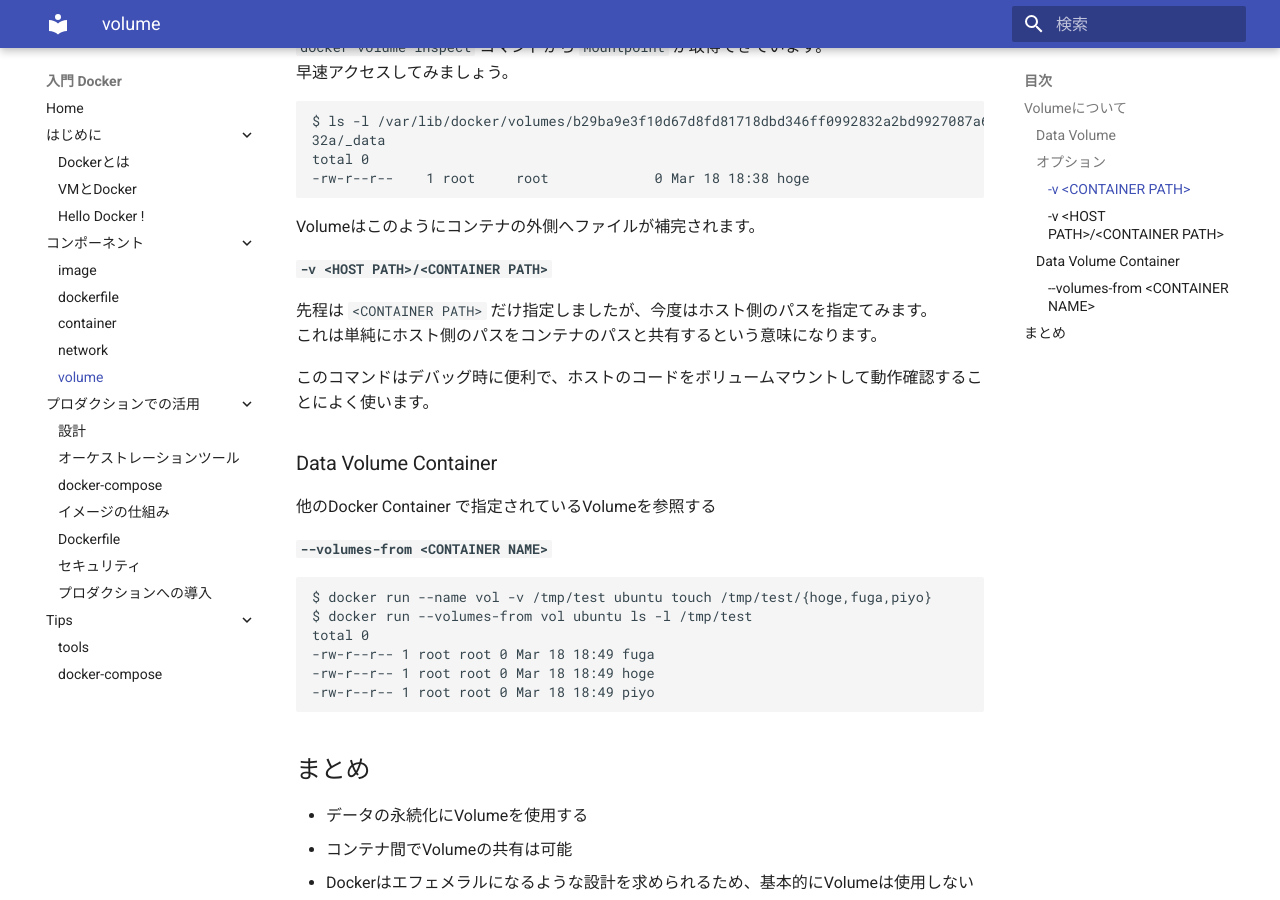
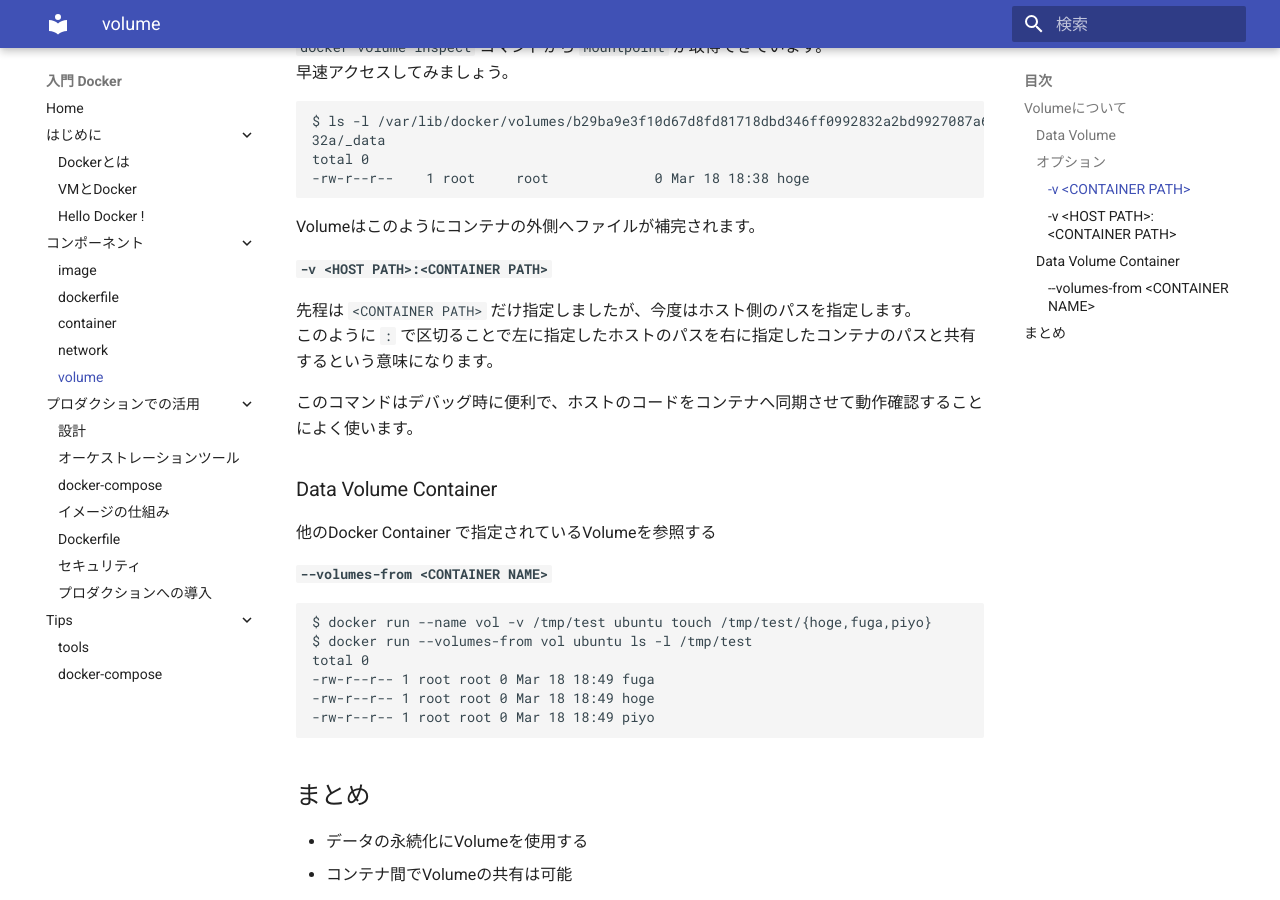
Before and after one commit to y-ohgi/introduction-docker, an MkDocs documentation site: the page built from docs/2_component/volume.md, in a window 1280 px wide and 900 px high, scrolled down 1099 px. Built offline with MkDocs 1.6.1 and Material for MkDocs 9.7.7, drawn with Linux system fonts in a browser that asks for light colours.

Commit message:
Fix volume mount command

```diff
--- a/docs/2_component/volume.md
+++ b/docs/2_component/volume.md
@@ -49,12 +49,11 @@
 Volumeはこのようにコンテナの外側へファイルが補完されます。
 
 
-#### `-v <HOST PATH>/<CONTAINER PATH>`
-先程は `<CONTAINER PATH>` だけ指定しましたが、今度はホスト側のパスを指定てみます。
-これは単純にホスト側のパスをコンテナのパスと共有するという意味になります。
+#### `-v <HOST PATH>:<CONTAINER PATH>`
+先程は `<CONTAINER PATH>` だけ指定しましたが、今度はホスト側のパスを指定します。
+このように `:` で区切ることで左に指定したホストのパスを右に指定したコンテナのパスと共有するという意味になります。
 
-このコマンドはデバッグ時に便利で、ホストのコードをボリュームマウントして動作確認することによく使います。
-
+このコマンドはデバッグ時に便利で、ホストのコードをコンテナへ同期させて動作確認することによく使います。
 
 ### Data Volume Container
 他のDocker Container で指定されているVolumeを参照する
```
